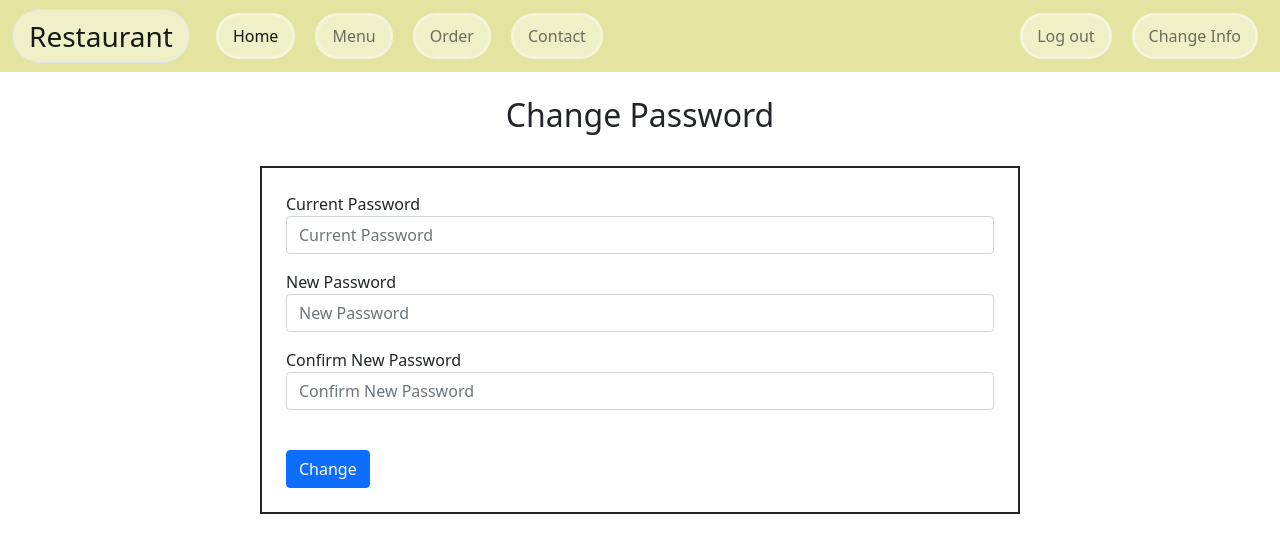
After one commit to dattpatel99/Restaurant, a Django app: page /changeInfo/ in a window 1280 px wide. The commit adds this page. Shown: the top 553 px of the page. Run offline with Django 3.2, Linux system fonts and the light colour scheme; a user stored in the database is signed in.

Commit message:
Change password now possible

```diff
--- a/restaurant/urls.py
+++ b/restaurant/urls.py
@@ -11,5 +11,6 @@ urlpatterns = [
     path('login/', views.login, name='login'),
     path('signup/', views.signup, name='signup'),
     path('logout/', views.logout, name='logout'),
-    path('checkout/', views.checkout, name='checkout')
+    path('checkout/', views.checkout, name='checkout'),
+     path('changeInfo/', views.changeInfo, name='changeInfo')
 ]
--- a/restaurant/views.py
+++ b/restaurant/views.py
@@ -2,6 +2,7 @@ from django.shortcuts import render
 from django.core.mail import send_mail as Mail
 from math import ceil
 from django.shortcuts import HttpResponse as http
+from django.shortcuts import redirect
 from django.contrib.auth.models import User
 from restaurant.models import CartItem, Item
 from django.contrib import messages
@@ -136,7 +137,7 @@ def order(request):
     # in the event the usre is smart and enter /order/ in the url section
     if not request.user.is_authenticated:
         messages.info(request, "Please login or signup before trying to order.")
-        return render(request, "login.html")
+        return redirect("login.html")
 
     # Learned from: CodeWithHarry
     # Credit: https://www.youtube.com/watch?v=6iDW97emfB0&list=PL1PPKISJVChyleKhFnRBWeYvBGElatze-&index=15&t=31s
@@ -192,8 +193,40 @@ def checkout(request):
         messages.success(request, msg)
 
         # Redirect to home page
-        return render(request, 'home.html', context)
+        return render('home.html', context)
     return render(request, 'checkout.html')
+
+def changeInfo(request):
+    change = "notYet"
+    mesg = "null"
+    if not request.user.is_authenticated:
+        messages.info(request, "Please login or signup before trying to order.")
+        return redirect("login")
+
+    if request.method == "POST":
+        currPass = request.POST.get("curPass")
+        newPass = request.POST.get("newPass")
+        confirmPass = request.POST.get("confirmNewPass")
+
+        user = User.objects.get(username__exact = request.user.username)
+
+        if user.check_password(currPass):
+            if (newPass == confirmPass):
+                user.set_password(confirmPass)
+                user.save()
+                logout(request)
+                return redirect("login")
+            else:
+                change = "no"
+                mesg = "Confirmed password was not same as new password"
+        else:
+            change = "no"
+            mesg = "Old Password incorrect"
+    context ={
+        "change":change,
+        'mesg':mesg
+    }
+    return render(request, "changeInfo.html", context)
 
 '''
 Works
@@ -213,7 +246,7 @@ def login(request):
         if user is not None:
             dj_login(request, user)
             error = "no"
-            return render(request, "home.html")
+            return redirect("home")
         # Using elif because when redirecting from /order then message is show cased twice
         # otherwise changes the error var to yes
 
@@ -246,8 +279,8 @@ def signup(request):
 
 '''
 Works
-Logs out user and sends them to login page
+Logs out user and sends them to empty page that says logged out
 '''
 def logout(request):
     dj_logout(request)
-    return render(request, "login.html")
+    return redirect("login")
--- /dev/null
+++ b/templates/changeInfo.html
@@ -0,0 +1,87 @@
+{%extends request.user.is_authenticated|yesno:'logout_layout.html,layout.html'%}
+{% block css %} div.container-fluid{ display: inline-flex; justify-content:
+center; align-items: center; } {% endblock %} {% block body %} {% load static %}
+
+{% if change == "no" %}
+<div class="alert alert-warning alert-dismissible fade show my-0" role=" alert">
+	<strong>{{mesg}}</strong>
+	<button
+		type="button"
+		class="btn-close"
+		data-bs-dismiss="alert"
+		aria-label="Close"
+	></button>
+</div>
+{% endif %}
+
+<div class="container-fluid mt-4">
+	<h2>Change Password</h2>
+</div>
+<div class="container my-4">
+	<div class="row">
+		<div class="col-lg-8 col-md-10 mx-auto border border-2 border-dark p-4">
+			<form
+				name="sentMessage"
+				id="contactForm"
+				action="/changeInfo/"
+				method="post"
+				novalidate
+			>
+				{% csrf_token %}
+				<div class="control-group">
+					<div class="form-group floating-label-form-group controls">
+						<label>Current Password</label>
+						<input
+							type="text"
+							class="form-control"
+							placeholder="Current Password"
+							id="curPass"
+							name="curPass"
+							required
+							data-validation-required-message="Please enter your current password."
+						/>
+						<p class="help-block text-danger"></p>
+					</div>
+				</div>
+                <div class="control-group">
+					<div class="form-group floating-label-form-group controls">
+						<label>New Password</label>
+						<input
+							type="text"
+							class="form-control"
+							placeholder="New Password"
+							id="newPass"
+							name="newPass"
+							required
+							data-validation-required-message="Please enter your new password"
+						/>
+						<p class="help-block text-danger"></p>
+					</div>
+				</div>
+                <div class="control-group">
+					<div class="form-group floating-label-form-group controls">
+						<label>Confirm New Password</label>
+						<input
+							type="text"
+							class="form-control"
+							placeholder="Confirm New Password"
+							id="confirmNewPass"
+							name="confirmNewPass"
+							required
+							data-validation-required-message="Confirm your new password"
+						/>
+						<p class="help-block text-danger"></p>
+					</div>
+				</div>
+				<br />
+				<div class="form-group">
+					<button type="submit" class="btn btn-primary" id="sendMessageButton">
+						Change
+					</button>
+				</div>
+			</form>
+		</div>
+	</div>
+</div>
+
+{% endblock %}
--- a/templates/home.html
+++ b/templates/home.html
@@ -12,6 +12,7 @@
 	></button>
 </div>
 {% endfor %}
+
 
 <div class="container-fluid p-0 my-1">
 	<div
--- a/templates/login.html
+++ b/templates/login.html
@@ -10,6 +10,7 @@
 	></button>
 </div>
 {% endfor %}
+
 
 {% ifequal error "no" %}
 <script>
--- a/templates/logout_layout.html
+++ b/templates/logout_layout.html
@@ -53,7 +53,7 @@
 						<a class="nav-link" href="/logout">Log out</a>
 					</li>
 					<li id="navItems" class="nav-item">
-						<a class="nav-link" href="/">Change Info</a>
+						<a class="nav-link" href="/changeInfo">Change Info</a>
 					</li>
 				</ul>
 			</div>
```
Also changed, not shown: db.sqlite3.
